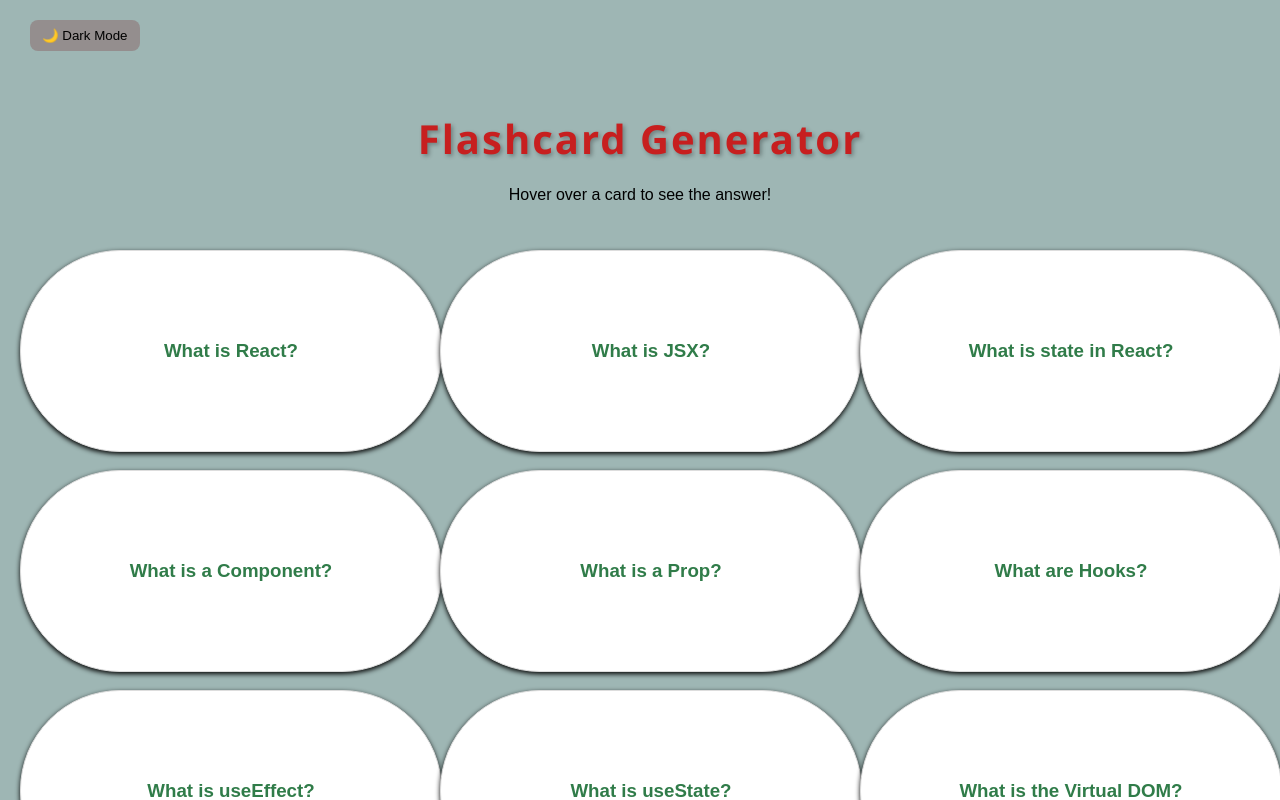
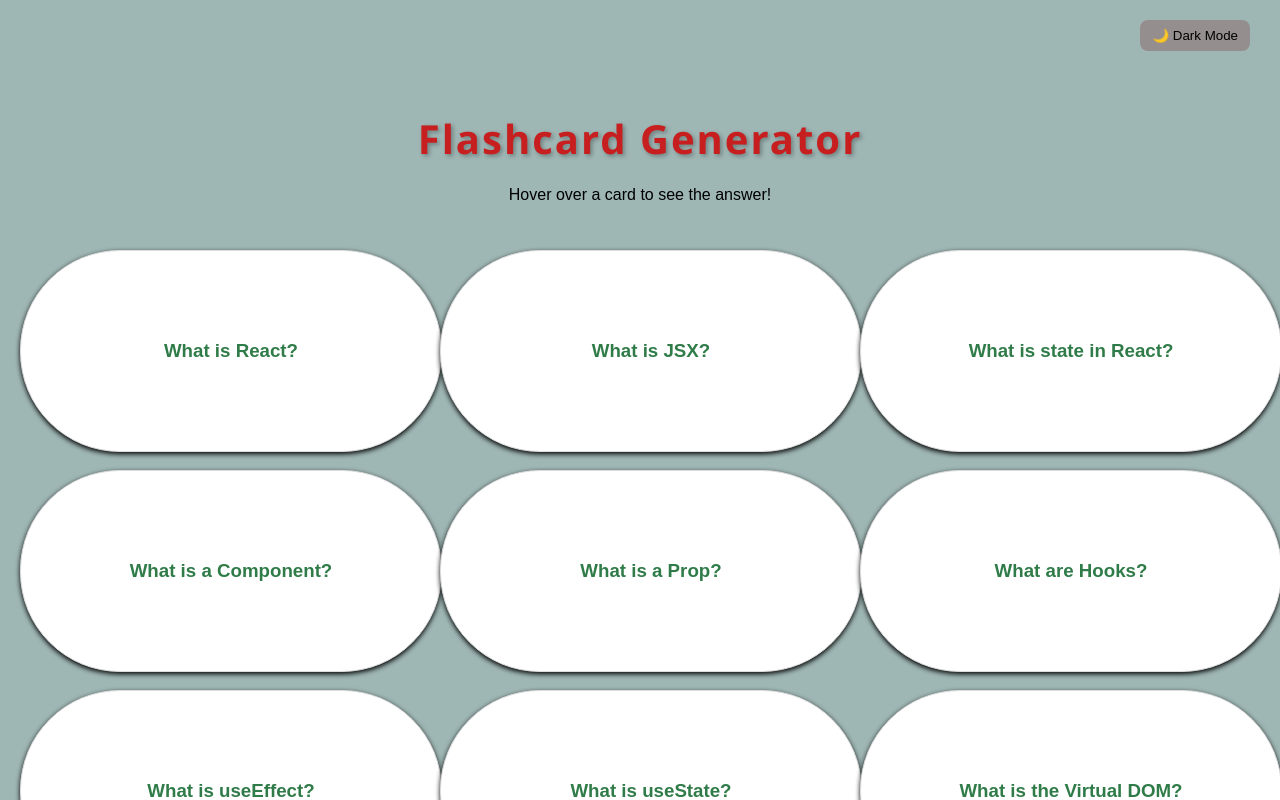
Before and after one commit to Akshansh97/Flashcard-App, a Next.js app: page / in a window 1280 px wide. Shown: the top 800 px of the page. Built offline with nearby package versions, Linux system fonts and the light colour scheme.

Commit message:
Update index.js

```diff
--- a/pages/index.js
+++ b/pages/index.js
@@ -22,7 +22,7 @@ export default function Home() {
       <header
         style={{
           display: "flex",
-          justifyContent: "flex-start",
+          justifyContent: "flex-end",
           padding: "10px 20px",
         }}
       >
```
